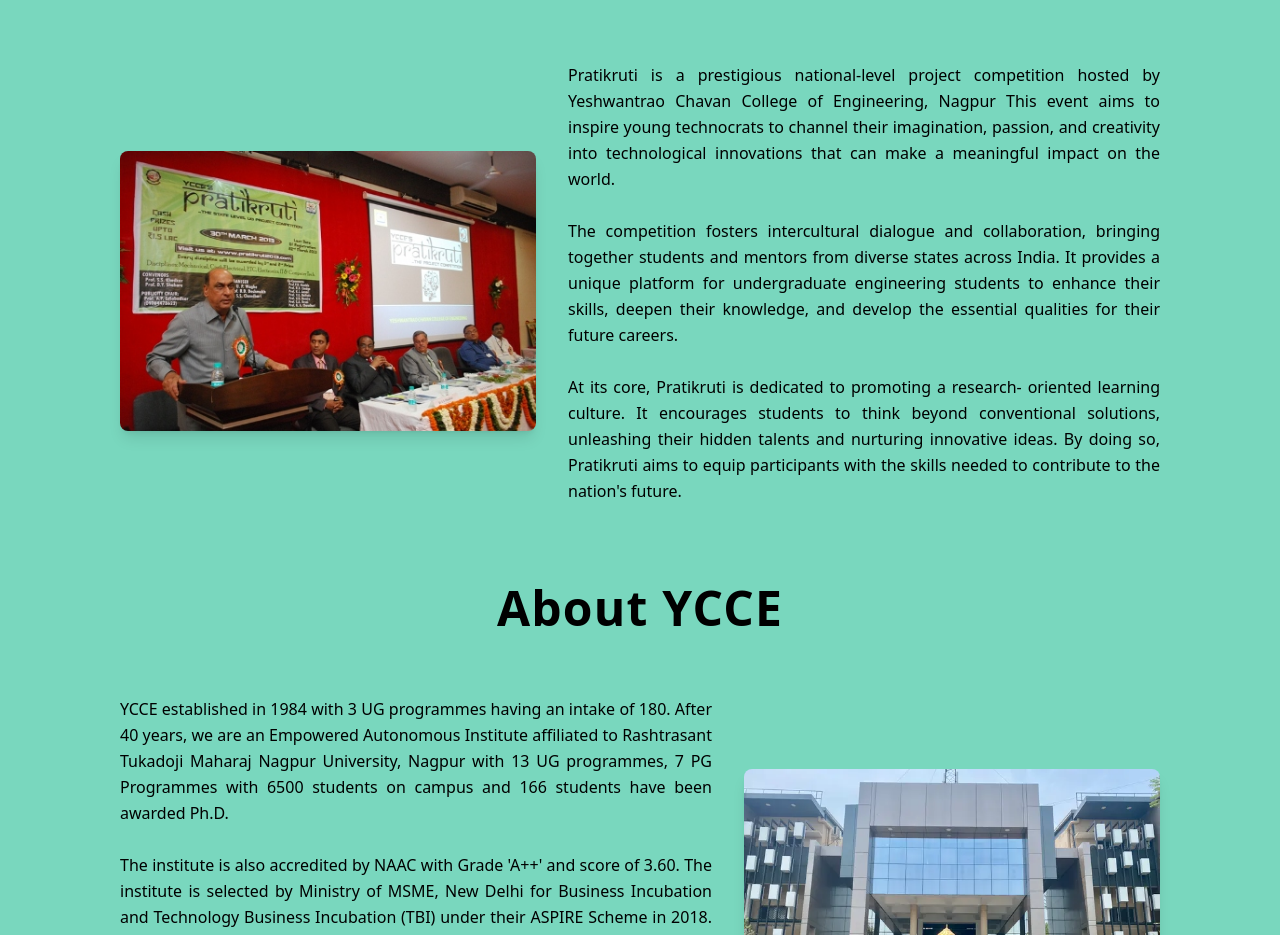
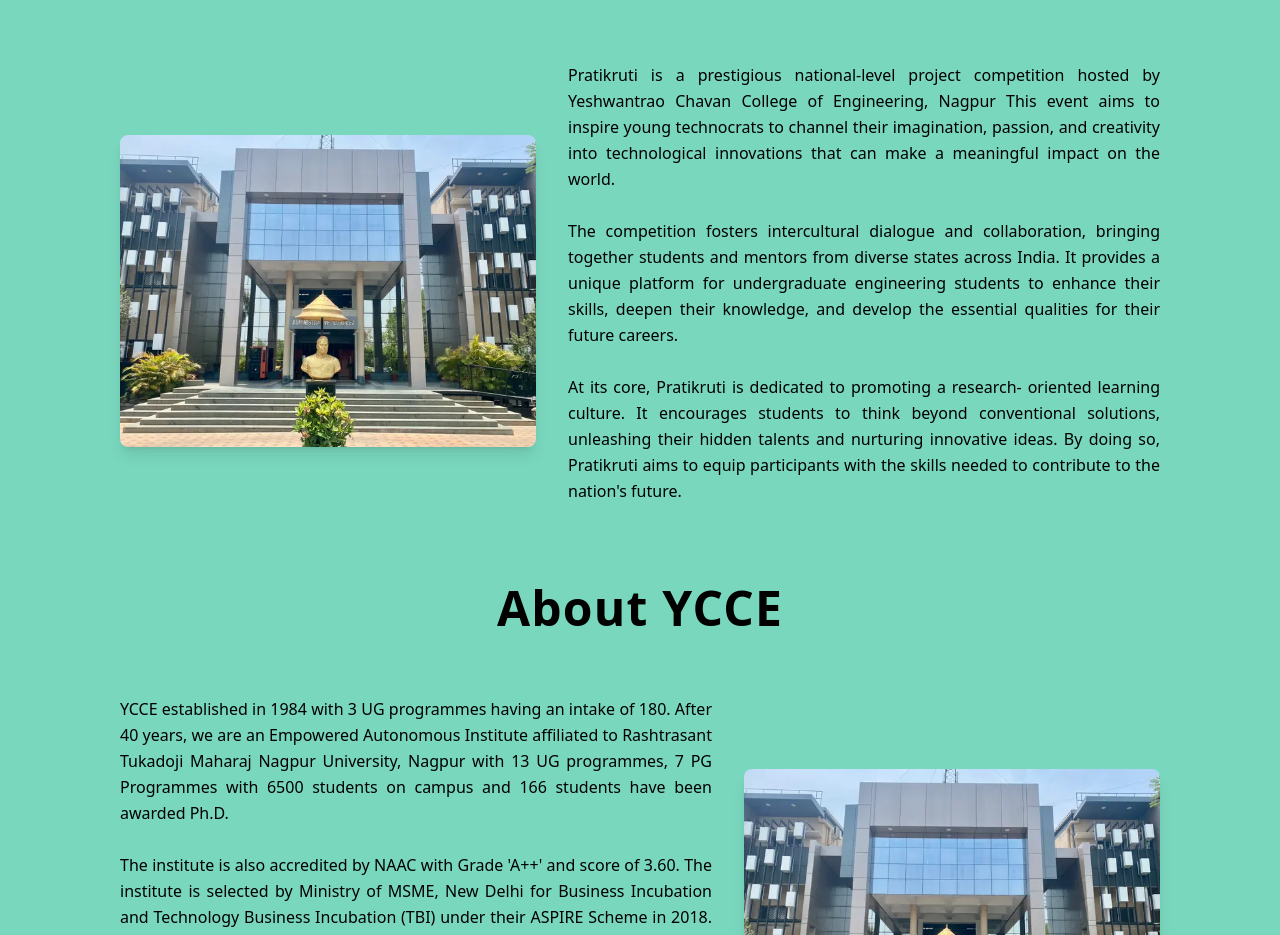
Before and after one commit to 28shriti/Pratikruti_25, a React (Create React App) app: page / in a window 1280 px wide. Shown: the part 1360-2295 px from the top of the page. Built offline with nearby package versions, Linux system fonts and the light colour scheme.

Commit message:
ruby jubliee year photo discarded

```diff
--- a/src/components/About.js
+++ b/src/components/About.js
@@ -16,7 +16,7 @@
             <div className="flex flex-col md:flex-row items-center justify-center mb-16">
                 <div className="md:w-1/3 mb-8 md:mb-0">
                     <img
-                        src="/logos/Pratikruti_img.jpeg"
+                        src="/logos/ycce-about.webp"
                         alt="About Pratikruti"
                         className="w-full h-auto rounded-lg shadow-lg"
                     />
```
